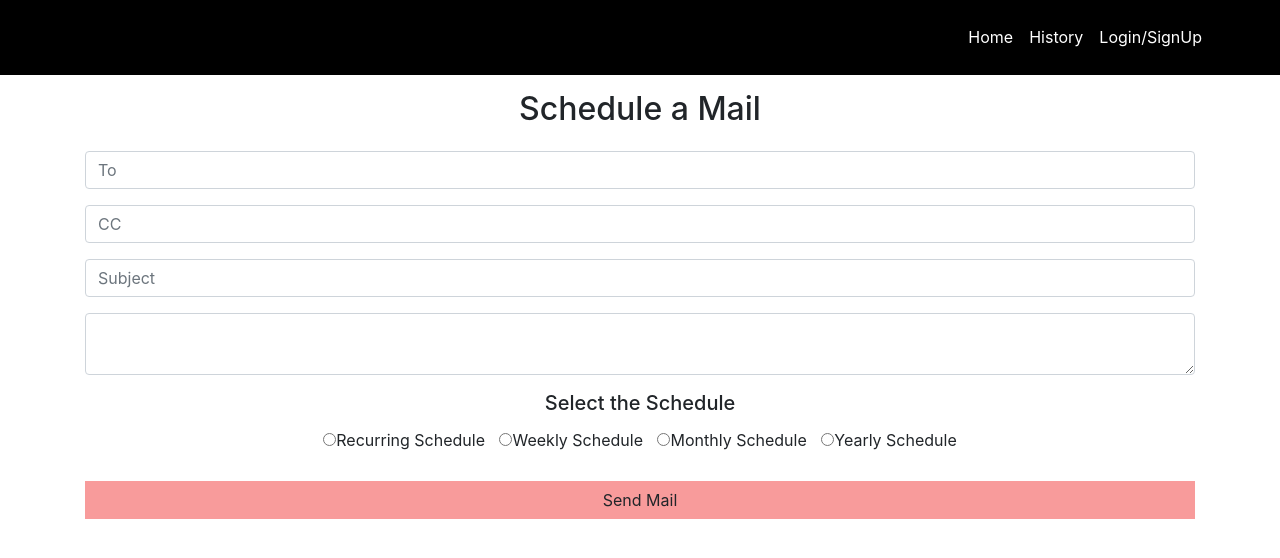
After one commit to Inoxia25/MailScheduler, a Node server app: template views/mail.ejs in a window 1280 px wide. The commit adds this page. Shown: the top 558 px of the page. Run offline with Node 20, Linux system fonts and the light colour scheme; the template is opened without the code that fills it, so the values that code supplies are empty; some libraries are stand-ins or nearby versions.

```diff
--- a/app.js
+++ b/app.js
@@ -1,7 +1,10 @@
 const express = require('express');
 const app = express();
 const session = require('express-session');
-
+const mongoose = require("mongoose");
+const LocalStrategy = require("passport-local");
+const passportLocalMongoose = require("passport-local-mongoose");
+const  User = require("./models/user");
 app.set('view engine', 'ejs');
 
 app.use(session({
@@ -9,7 +12,24 @@ app.use(session({
   saveUninitialized: true,
   secret: 'SECRET'
 }));
+//Connecting database
+mongoose.connect(
+    //"mongodb+srv://dbUser:dbUser@cluster0.uijgw.mongodb.net/test?retryWrites=true&w=majority",
+   //"mongodb+srv://chehak:123@cluster0.ca1bc.mongodb.net/UserDB",
+    {
+      useNewUrlParser: true,
+      useUnifiedTopology: true,
+      useCreateIndex: true,
+    }
+  );
 
+  app.use(
+    require("express-session")({
+      secret: "!@#$%^&*()",
+      resave: false,
+      saveUninitialized: false,
+    })
+  );
 app.get('/', function(req, res) {
   res.render('login');
 });
@@ -24,7 +44,7 @@ app.use(passport.session());
 
 app.set('view engine', 'ejs');
 
-app.get('/success', (req, res) => res.send(userProfile));
+app.get('/mail', (req, res) => res.send(userProfile));
 app.get('/error', (req, res) => res.send("error logging in"));
 
 passport.serializeUser(function(user, cb) {
@@ -38,8 +58,8 @@ passport.deserializeUser(function(obj, cb) {
 /*  Google AUTH  */
 
 const GoogleStrategy = require('passport-google-oauth').OAuth2Strategy;
-const GOOGLE_CLIENT_ID = 'our-google-client-id';
-const GOOGLE_CLIENT_SECRET = 'our-google-client-secret';
+const GOOGLE_CLIENT_ID = '519258044-gvqlh5aouugs489jbvv692t7inmbfoe8.apps.googleusercontent.com';
+const GOOGLE_CLIENT_SECRET = 'DgfDmLFycquojLoRCGTguHf';
 passport.use(new GoogleStrategy({
     clientID: GOOGLE_CLIENT_ID,
     clientSecret: GOOGLE_CLIENT_SECRET,
@@ -58,5 +78,59 @@ app.get('/auth/google/callback',
   passport.authenticate('google', { failureRedirect: '/error' }),
   function(req, res) {
     // Successful authentication, redirect success.
-    res.redirect('/success');
+    res.redirect('/mail');
   });
+
+  /** passport authenticate */
+  passport.serializeUser(User.serializeUser());
+passport.deserializeUser(User.deserializeUser());
+passport.use(new LocalStrategy(User.authenticate()));
+app.use(passport.initialize());
+app.use(passport.session());
+
+//AUTH ROUTES
+//show register form
+app.get("/register", (req, res) => {
+    res.redirect("/");
+  });
+  //handle sign up logic
+  app.post("/register", function (req, res) {
+    console.log(req.body.dropdown-group);
+    User.register(
+      new User({ username: req.body.username, name: req.body.name ,is_mentor:req.body.mentor}),
+      req.body.password,
+      function (err, user) {
+        if (err) {
+          console.log(err);
+          // req.flash("error",err.message); //this prints the err as error on the screen. error object has many things and err.message gives us the problem occured
+          return res.redirect("/register");
+        } //in these cases always use res.redirect and not res.render as in res.render we dont go through the app.get route so the middlware where we specify req.error is not utilized
+        passport.authenticate("local")(req, res, function () {
+          //req.flash("success","Welcome"+user.username);
+          res.redirect("/");
+        });
+      }
+    );
+  });
+
+  //show login form
+  app.get("/login", function (req, res) {
+    //res.render("login.ejs");
+    res.redirect("/" + "#login");
+    //res.redirect("/");
+  });
+
+  app.post(
+    "/login",
+    passport.authenticate("local", {
+      successRedirect: "/",
+      failureRedirect: "/login",
+    }),
+    function (req, res) {}
+  );
+  //LOGOUT
+  app.get("/logout", function (req, res) {
+    req.logout();
+    //req.flash("success","Logged You out");
+    res.redirect("/");
+  });
--- a/views/login.ejs
+++ b/views/login.ejs
@@ -44,7 +44,7 @@
                     </div>
                 </div>
                </form>
-               <button class="btn"><a href="#">Login with Gmail</a></button>
+               <button class="btn"><a href="/auth/google">Login with Gmail</a></button>
            </div>
        </div>
        <div class="row " id="signup-form" style="display: none;">
--- /dev/null
+++ b/views/mail.ejs
@@ -0,0 +1,104 @@
+<!DOCTYPE html>
+<html lang="en">
+<head>
+    <meta charset="UTF-8">
+    <meta http-equiv="X-UA-Compatible" content="IE=edge">
+    <meta name="viewport" content="width=device-width, initial-scale=1.0">
+    <link rel="stylesheet" href="https://maxcdn.bootstrapcdn.com/bootstrap/4.5.2/css/bootstrap.min.css">
+    <link rel="stylesheet" href="https://cdnjs.cloudflare.com/ajax/libs/font-awesome/4.7.0/css/font-awesome.min.css">
+    <link rel="stylesheet" href="mail.css">
+    <title>Schedule a Mail</title>
+</head>
+<body>
+    <nav class="navbar  navbar-expand-sm  navigationBar container-fluid">
+
+        <ul class="navbar-nav ml-auto ">
+            <li class="nav-item "><a class="nav-link" href="#">Home</a></li>
+            <li class="nav-item"><a class="nav-link" href="#">History</a></li>
+            <li class="nav-item"><a class="nav-link" href="#">Login/SignUp</a></li>
+        </ul>
+
+    </nav>
+    <div class="container">
+        <div class="row">
+            <div class="col-12 justify-content-center text-center">
+                <h2 class="heading">Schedule a Mail</h2>
+            </div>
+        </div>
+        <div class="row">
+            <div class="col-12">
+                <form action="#" method="POST" role="form">
+                    <div class="form-group">
+                        <input type="text" name="to" id="to" class="form-control" placeholder="To" value="">
+                    </div>
+                    <div class="form-group">
+                        <input type="text" name="cc" id="cc" class="form-control" placeholder="CC" value="">
+                    </div>
+                    <div class="form-group">
+                        <input type="text" name="subject" id="subject" class="form-control" placeholder="Subject" value="">
+                    </div>
+                    <div class="form-group">
+                        <textarea placeholder="Mail Body" name="mail-body" id="mail-body" class="form-control"  value="">
+                        </textarea>
+                    </div>
+                    <div class="form-group justify-content-center text-center">
+                        <h5 class="text-center">Select the Schedule</h5>
+                        <label class="radio-inline" onclick="recurr()">
+                            <input type="radio" name="optradio" value="recuring">Recurring Schedule
+                          </label>
+                          <label class="radio-inline" onclick="week()">
+                            <input type="radio" name="optradio" value="weekly" >Weekly Schedule
+                          </label>
+                          <label class="radio-inline" onclick="month()">
+                            <input type="radio" name="optradio" value="monthly" >Monthly Schedule
+                          </label>
+                          <label class="radio-inline" onclick="year()">
+                            <input type="radio" name="optradio" value="yearly" >Yearly Schedule
+                          </label>
+
+                    </div>
+                    <div id="week" style="display: none;">
+                        <div class="form-group">
+                            <input type="text" name="day" id="day" class="form-control" placeholder="Day of Week" value="">
+                        </div>
+                        <div class="form-group">
+                            <input type="time" name="time" id="time" class="form-control">
+                        </div>
+
+                    </div>
+                    <div id="month" style="display: none;">
+                        <div class="form-group">
+                            <input type="date" name="date" id="date" class="form-control">
+                        </div>
+                        <div class="form-group">
+                            <input type="time" name="time" id="time" class="form-control">
+                        </div>
+
+                    </div>
+                    <div id="year" style="display: none;">
+                        <div class="form-group">
+                            <input type="date" name="date" id="date" class="form-control">
+                        </div>
+                        <div class="form-group">
+                            <input type="time" name="time" id="time" class="form-control">
+                        </div>
+
+                    </div>
+
+                    <div class="form-group" style="background-color:rgb(248, 155, 155);">
+                        <input type="submit" name="send-mail" id="send-mail" class="form-control btn" value="Send Mail">
+                    </div>
+
+
+
+                </form>
+            </div>
+        </div>
+    </div>
+    <script src="mail.js"></script>
+    <script src="https://ajax.googleapis.com/ajax/libs/jquery/3.5.1/jquery.min.js"></script>
+    <script src="https://cdnjs.cloudflare.com/ajax/libs/popper.js/1.16.0/umd/popper.min.js"></script>
+    <script src="https://maxcdn.bootstrapcdn.com/bootstrap/4.5.2/js/bootstrap.min.js"></script>
+
+</body>
+</html>
```
Also changed, not shown: mail.ejs (deleted, +0 -104 lines), models/user.js (added, +9 -0 lines).
